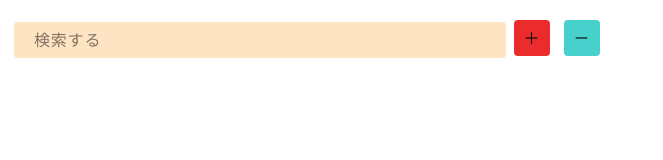
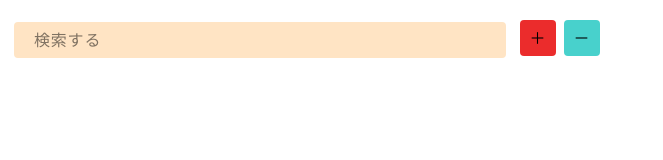
Before and after one commit to matuiti/memo-app-extension, a React (Vite) app: page / in a window 1280 px wide. Shown: the top 160 px of the page, without its empty margins (0-663 px from the left). Built offline with nearby package versions, Linux system fonts and the light colour scheme.

Commit message:
addボタンをdeleteボタンの方に少し寄せるようにスタイル調整

```diff
--- a/src/components/AddButton.tsx
+++ b/src/components/AddButton.tsx
@@ -29,7 +29,7 @@ const AddButton = () => {
 
   return (
     <button
-      className="col-start-11 w-9 h-9 bg-[var(--bg-btn-add)] rounded-sm"
+      className="col-start-11 w-9 h-9 bg-[var(--bg-btn-add)] rounded-sm justify-self-end"
       onClick={handleAddMemo}
     >
       ＋
```
